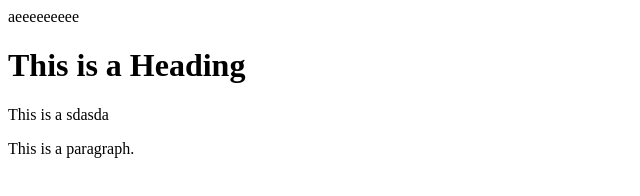
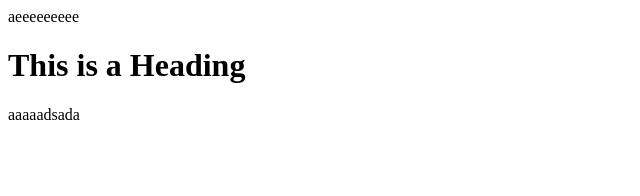
Before and after one commit to yurigurgenidze/Test, a plain HTML site: page index.html in a window 1280 px wide. Shown: the whole page, without its empty margins (0-640 px from the left). Drawn offline with Linux system fonts and the light colour scheme.

Commit message:
Dsadsadsa

```diff
--- a/index.html
+++ b/index.html
@@ -6,8 +6,7 @@
 <body>
   <div> aeeeeeeeee </div>
 <h1>This is a Heading</h1>
-<p sda>This is a sdasda</p>
-<p>This is a paragraph.</p>
+aaaaadsada
 
 </body>
 </html>
```
